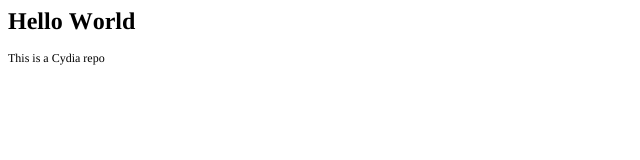
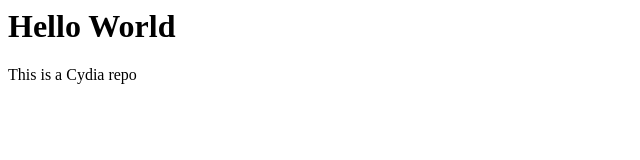
Before and after one commit to patranjo/patranjo.github.io, a plain HTML site: page index.html in a window 1280 px wide. Shown: the whole page, without its empty margins (0-640 px from the left). Drawn offline with Linux system fonts and the light colour scheme.

Commit message:
init commit

```diff
--- a/index.html
+++ b/index.html
@@ -1,18 +1,7 @@
-<!DOCTYPE html PUBLIC "-//W3C//DTD HTML 4.01//EN" "http://www.w3.org/TR/html4/strict.dtd">
+<!DOCTYPE html PUBLIC>
 <html>
-<head>
-  <meta http-equiv="Content-Type" content="text/html; charset=utf-8">
-  <meta http-equiv="Content-Style-Type" content="text/css">
-  <title></title>
-  <meta name="Generator" content="Cocoa HTML Writer">
-  <meta name="CocoaVersion" content="1561.6">
-  <style type="text/css">
-    p.p2 {margin: 0.0px 0.0px 12.0px 0.0px; line-height: 14.0px; font: 12.0px Times; color: #000000; -webkit-text-stroke: #000000}
-    span.s1 {font-kerning: none}
-  </style>
-</head>
 <body>
-<h1 style="margin: 0.0px 0.0px 16.1px 0.0px; line-height: 28.0px; font: 24.0px Times; color: #000000; -webkit-text-stroke: #000000"><span class="s1"><b>Hello World</b></span></h1>
-<p class="p2"><span class="s1">This is a Cydia repo</span></p>
+<h1>Hello World</h1>
+<p>This is a Cydia repo</p>
 </body>
 </html>
```
